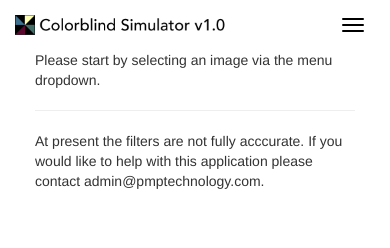
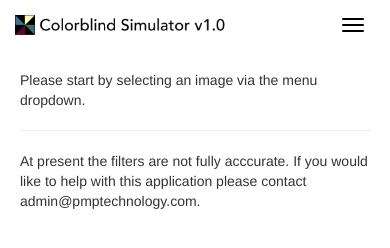
Before and after one commit to pmptechnology/colorblind, a plain HTML site: page www/index.html in a window 390 px wide. Drawn offline with nearby package versions, Linux system fonts and the light colour scheme; some packages are replaced by stand-ins of ours; files that its build step writes are made by us from their sources.

Commit message:
Minor Update

```diff
--- a/www/index.html
+++ b/www/index.html
@@ -75,7 +75,7 @@
       <div class="starter-template">
         <div class="row">
           <div class="column-xs-12">
-            <div style="margin: auto; width: 320px;">
+            <div style="margin: auto; padding:20px;">
               <p>Please start by selecting an image via the menu dropdown.</p>
               <hr />
               <p>At present the filters are not fully acccurate. If you would like to help with this application please contact admin@pmptechnology.com.</p>
```
Also changed, not shown: config.xml (+11 -0 lines).
